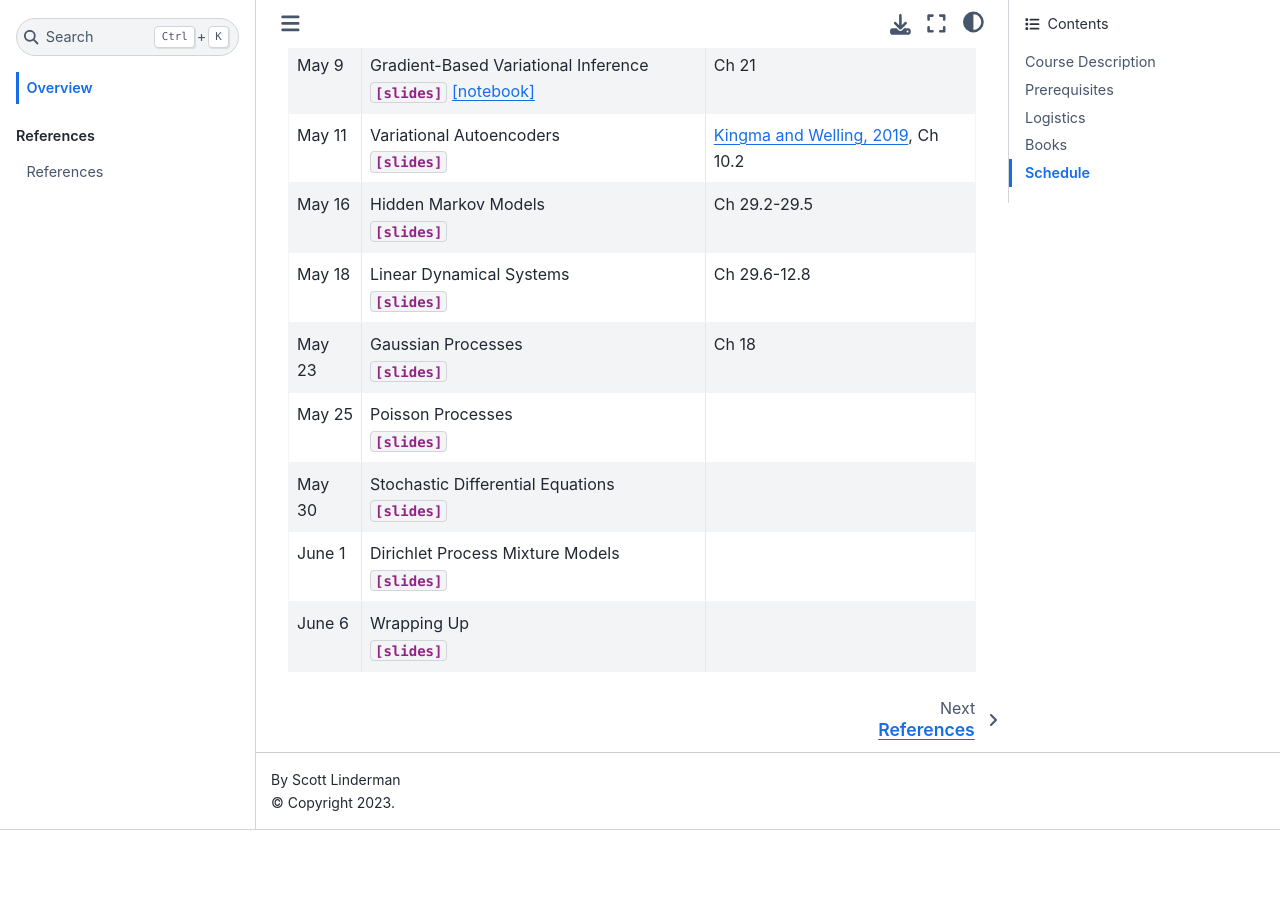
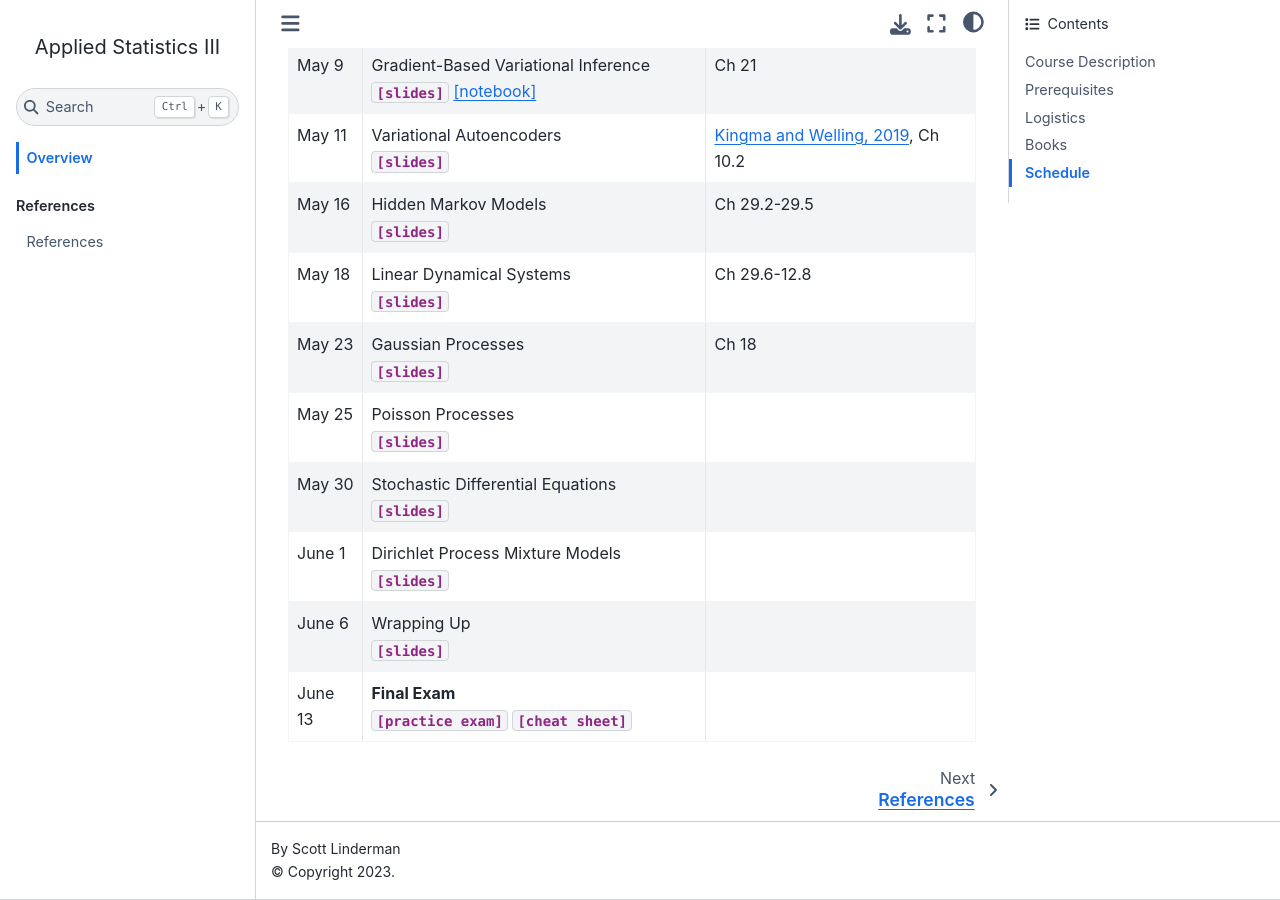
Before and after one commit to slinderman/stats305c, a Jupyter Book: the page built from index.md, in a window 1280 px wide and 900 px high, scrolled down 2082 px. Built offline with Jupyter Book 1.0.4 settings and Sphinx 7.4.7 and the Sphinx Book theme 1.1.4, drawn with Linux system fonts in a browser that asks for light colours; pages that are not in the unit, such as notebooks, are missing from menus; before the commit the page ends 2912 px from its top, so only the background shows below that.

Commit message:
adding practice exam

```diff
--- a/index.md
+++ b/index.md
@@ -52,3 +52,4 @@
 | May 30 | Stochastic Differential Equations <br> {Download}`[slides]<slides/lecture17-sdes.pdf>` | |
 | June 1 | Dirichlet Process Mixture Models <br> {Download}`[slides]<slides/lecture18-dpmm.pdf>`| |
 | June 6 | Wrapping Up <br> {Download}`[slides]<slides/lecture19-wrap_up.pdf>`| |
+| June 13 | **Final Exam** <br> {Download}`[practice exam]<exam/practice_exam.pdf>` {Download}`[cheat sheet]<exam/distributions.pdf>` | |
```
